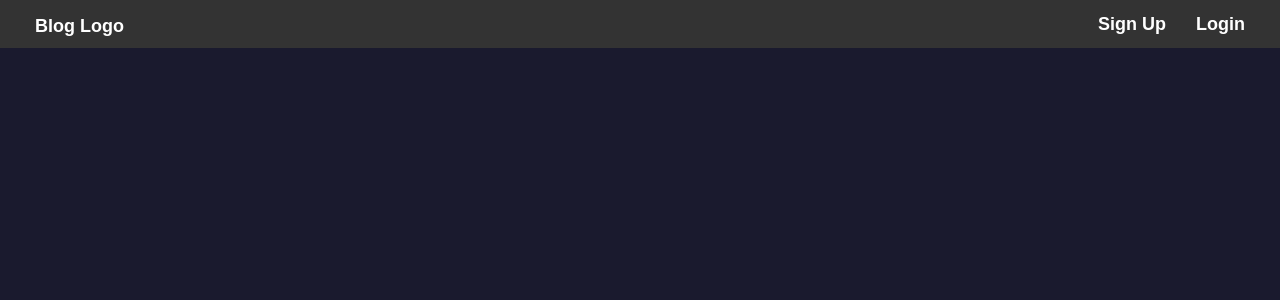
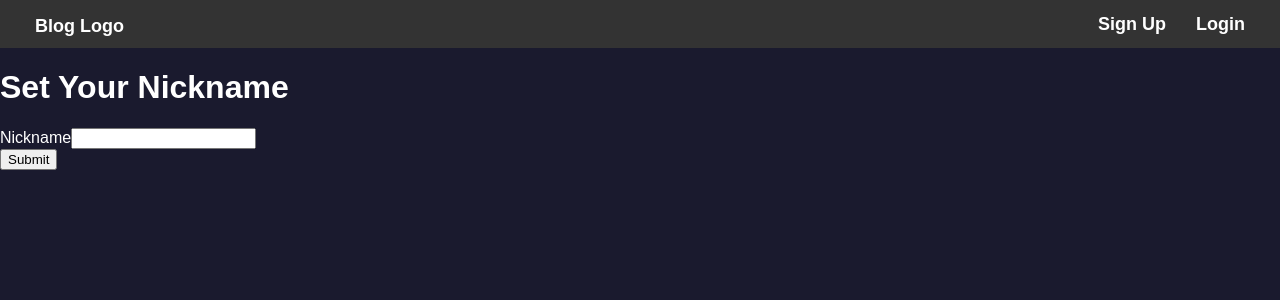
Before and after one commit to iian12/whoever-frontend, a React (Create React App) app: page /signup/nickname in a window 1280 px wide. Shown: the top 300 px of the page. Built offline with nearby package versions, Linux system fonts and the light colour scheme.

Commit message:
feat: 소셜 로그인 닉네임 추가 페이지

```diff
--- a/src/App.js
+++ b/src/App.js
@@ -8,6 +8,7 @@ import CreatePostPage from './components/CreatePostPage';
 import SignUpPage from './components/SignUpPage';
 import OAuth2Callback from "./components/OAuth2Callback";
 import PasswordResetPage from './components/PasswordResetPage';
+import NicknameSetUpPage from './components/NicknameSetUpPage';
 import Cookies from 'js-cookie';
 import PostDetailPage from "./components/PostDetailPage";
 
@@ -69,6 +70,10 @@ const App = () => {
                     path="/posts/:postId"
                     element={<PostDetailPage />}
                 />
+                <Route
+                    path="/signup/nickname" // 닉네임 설정 페이지 경로 추가
+                    element={<NicknameSetUpPage />}
+                />
             </Routes>
         </Router>
     );
--- a/src/components/MainPage.js
+++ b/src/components/MainPage.js
@@ -67,7 +67,13 @@ const MainPage = ({handleLogout}) => {
                                 )}
                                 <div className="post-info">
                                     <h2>{post.title}</h2>
-                                    <p className="author">By {post.authorNickname}</p>
+                                    <p className="author">
+                                        By{' '}
+                                        <Link to={`/members/${post.authorIdentifier}/${post.authorNickname}`}
+                                              className="author-link">
+                                            {post.authorNickname}
+                                        </Link>
+                                    </p>
                                     <p className="date">{new Date(post.createdAt).toLocaleString()}</p>
                                 </div>
                             </Link>
--- /dev/null
+++ b/src/components/NicknameSetUpPage.css
@@ -0,0 +1,66 @@
+body {
+    background-color: #1a1a2e;
+    color: #fff;
+    font-family: Arial, sans-serif;
+}
+
+.nickname-setup-container {
+    display: flex;
+    justify-content: center;
+    align-items: center;
+    height: 100vh;
+}
+
+.nickname-setup-form {
+    background-color: #162447;
+    padding: 2rem;
+    border-radius: 8px;
+    box-shadow: 0 2px 10px rgba(0, 0, 0, 0.1);
+    max-width: 400px;
+    width: 100%;
+    text-align: center;
+}
+
+.nickname-setup-form h1 {
+    margin-bottom: 20px;
+    color: #fff;
+}
+
+.nickname-setup-form label {
+    display: block;
+    margin-bottom: 10px;
+    text-align: left;
+    color: #d3d3d3;
+}
+
+.nickname-setup-form input {
+    width: 100%;
+    padding: 10px;
+    margin-bottom: 20px;
+    border: none;
+    border-radius: 4px;
+    background-color: #1f4068;
+    color: #fff;
+    box-sizing: border-box;
+}
+
+.nickname-setup-form button {
+    width: 100%;
+    padding: 0.75rem;
+    margin-top: 1rem;
+    background-color: #00a8e1;
+    border: none;
+    border-radius: 4px;
+    color: white;
+    font-size: 1rem;
+    cursor: pointer;
+}
+
+.nickname-setup-form button:hover {
+    background-color: #007bb5;
+}
+
+.nickname-setup-form p {
+    margin-top: 10px;
+    color: red;
+}
--- /dev/null
+++ b/src/components/NicknameSetUpPage.js
@@ -0,0 +1,47 @@
+import React, {useState} from 'react';
+import axios from 'axios';
+import {useNavigate} from 'react-router-dom';
+import {API_BASE_URL} from '../utils/apiConfig';
+import './NicknameSetUpPage.css'
+
+const NicknameSetupPage = () => {
+    const [nickname, setNickname] = useState('');
+    const [error, setError] = useState('');
+    const navigate = useNavigate();
+
+    const handleSubmit = async (e) => {
+        e.preventDefault();
+
+        try {
+            const response = await axios.post(`${API_BASE_URL}/member/set-nickname`,
+                {nickname},
+                {withCredentials: true});
+            if (response.status === 200) {
+                navigate('/login'); // 닉네임 설정 후 로그인 콜백으로 이동
+            }
+        } catch (err) {
+            setError('Nickname could not be set. Please try again.');
+        }
+    };
+
+    return (
+        <div>
+            <h1>Set Your Nickname</h1>
+            <form onSubmit={handleSubmit}>
+                <div>
+                    <label>Nickname</label>
+                    <input
+                        type="text"
+                        value={nickname}
+                        onChange={(e) => setNickname(e.target.value)}
+                        required
+                    />
+                </div>
+                {error && <p style={{color: 'red'}}>{error}</p>}
+                <button type="submit">Submit</button>
+            </form>
+        </div>
+    );
+};
+
+export default NicknameSetupPage;
```
